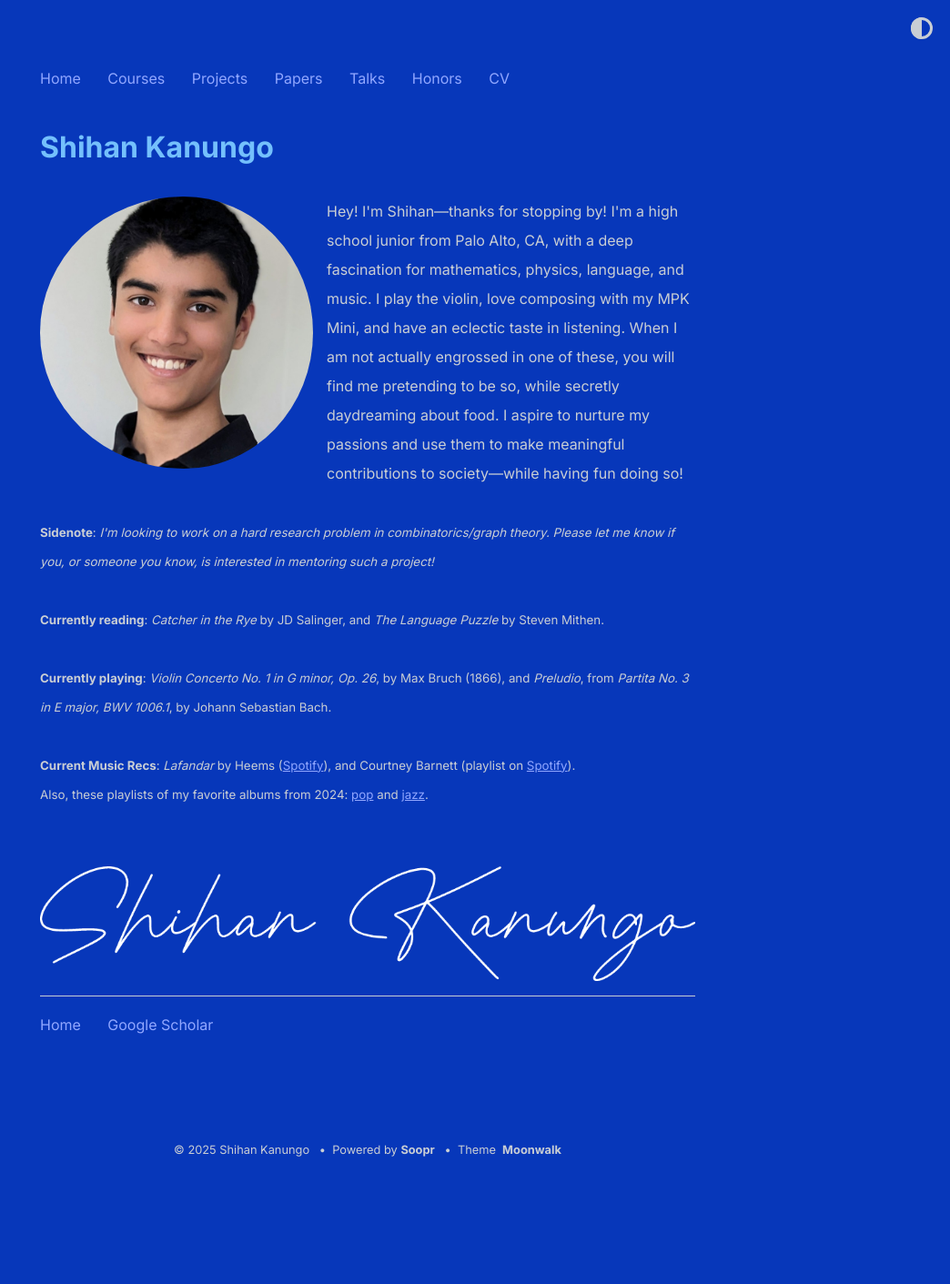
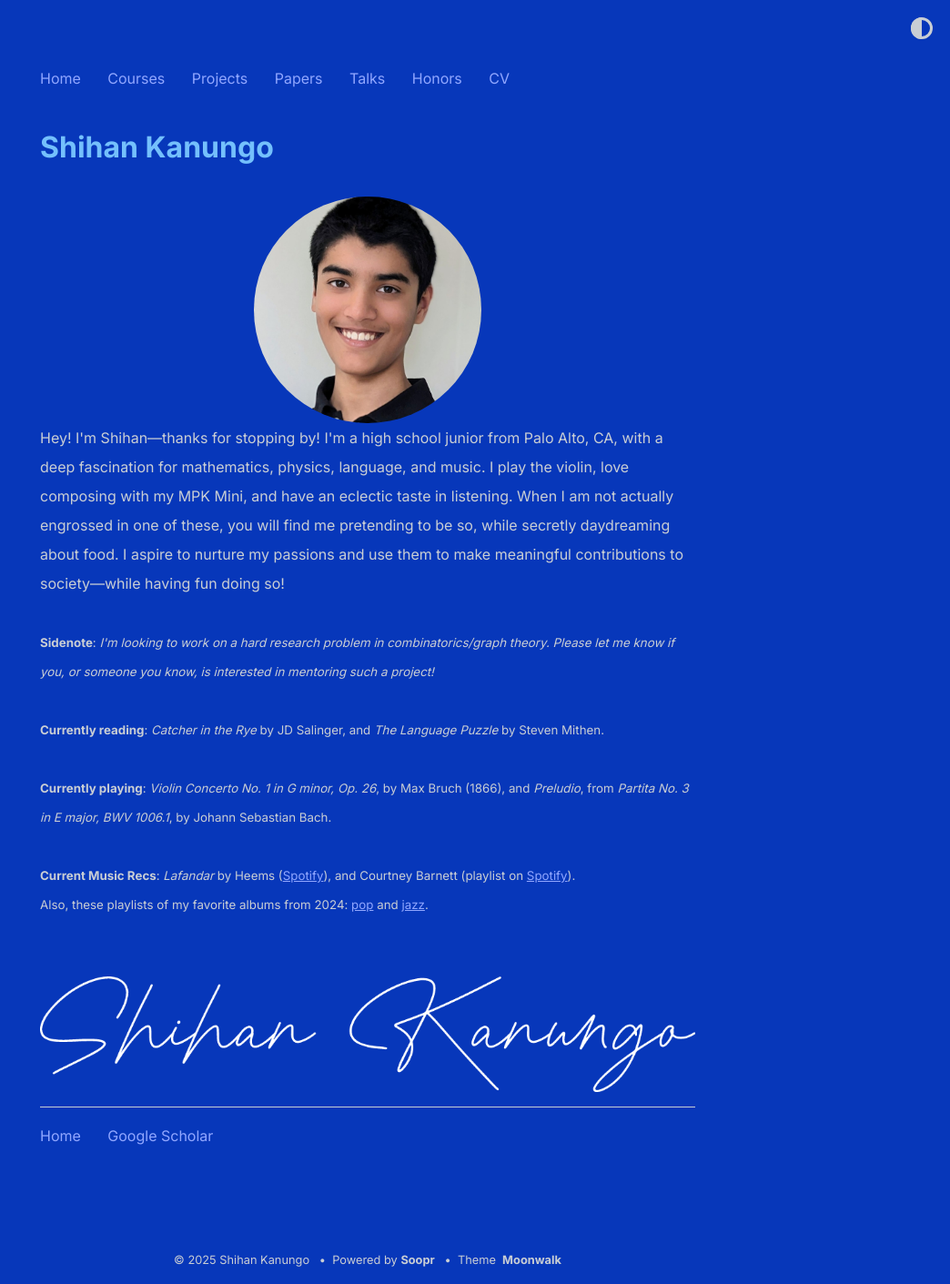
Before and after one commit to shihankanungo/shihankanungo.github.io, a Jekyll site: the page built from index.md, in a window 1280 px wide. Shown: the whole page at 91% size, without its empty margins (236-1280 px from the left). Built offline with Jekyll 4.4.1, drawn with Linux system fonts in a browser that asks for light colours; before the commit the page ends 1289 px from its top, so only the background shows below that.

Commit message:
Update _config.yml

```diff
--- a/_config.yml
+++ b/_config.yml
@@ -2,7 +2,7 @@
 author: Shihan Kanungo
 url: https://www.shihankanungo.github.io/shihanmoonwalk/ # root address of the site
 description: > # description of the site (multiple lines allowed)
-  <img src="photo.png" alt="Avatar" style="width:300px; border-radius:50%; float:left; padding-right:15px">
+  <img src="photo.png" alt="Avatar" style="width:250px; border-radius:50%;">
   Hey! I'm Shihan&mdash;thanks for stopping by! I'm a high school junior from Palo Alto, CA, with a deep fascination for mathematics, physics, language, and music. I play the violin, love composing with my MPK Mini, and have an eclectic taste in listening. When I am not actually engrossed in one of these, you will find me pretending to be so, while secretly daydreaming about food. I aspire to nurture my passions and use them to make meaningful contributions to society&mdash;while having fun doing so!
           <br /><br />
 
```
